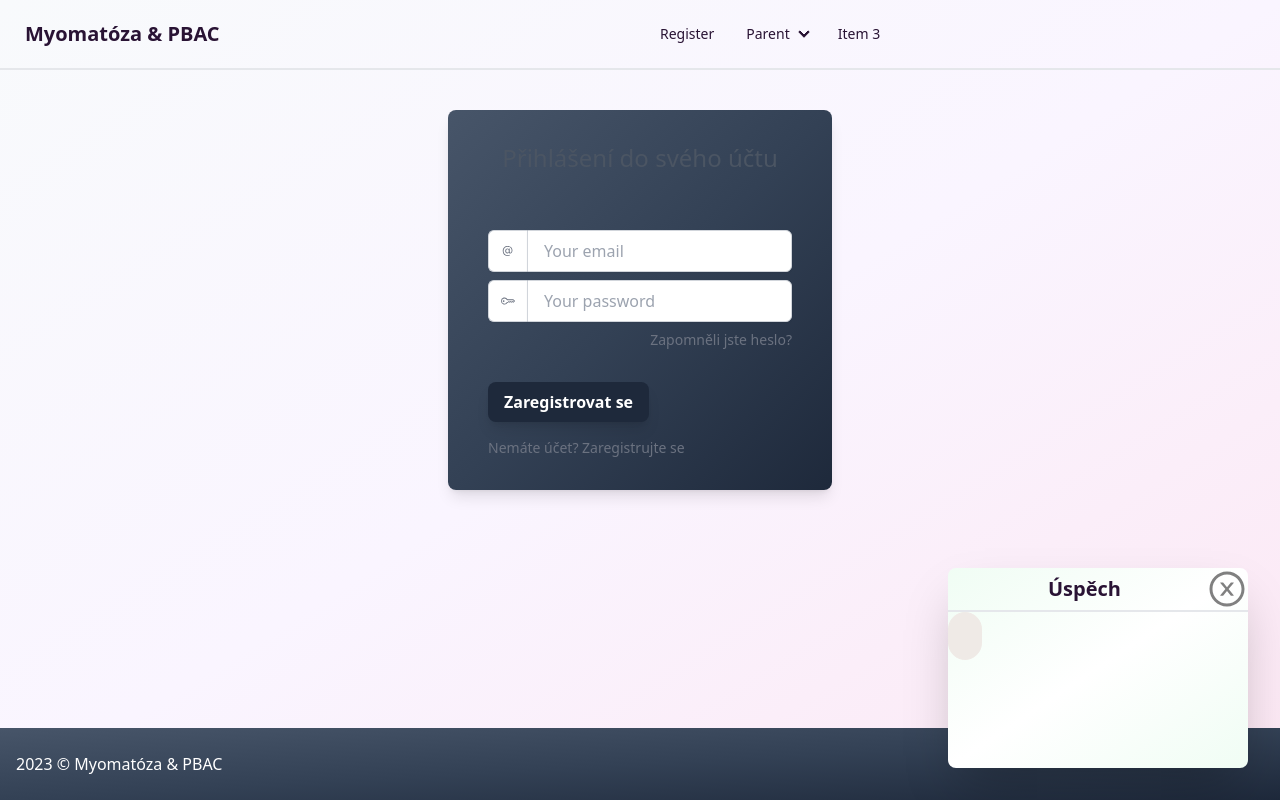
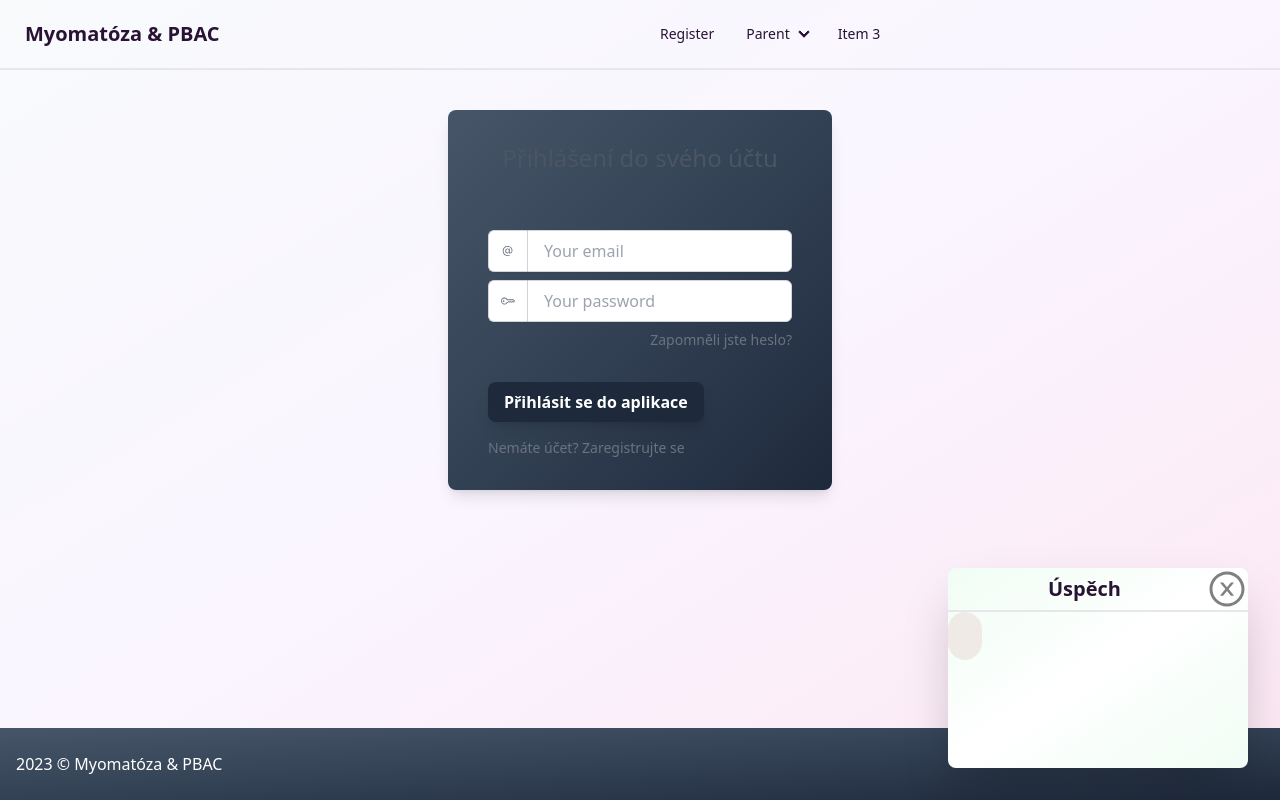
Before and after one commit to jaroslavhuss/myomatoza-pbac, a React (Vite) app in the folder apps/client/: page / in a window 1280 px wide. Built offline with nearby package versions, Linux system fonts and the light colour scheme.

Commit message:
login, register and error modified

```diff
--- a/apps/client/src/components/GlobalComponents/Error.tsx
+++ b/apps/client/src/components/GlobalComponents/Error.tsx
@@ -71,7 +71,7 @@ const GlobalErrorComponent: React.FC<IErrorGlobalState> = ({ error }) => {
             }}
           >
             <BsTrash style={{ marginTop: 4, marginRight: 6 }} />
-            Clear all errors
+            Vymazat všechna upozornění
           </button>
         </div>
       </div>
--- a/apps/client/src/components/Users/Login.tsx
+++ b/apps/client/src/components/Users/Login.tsx
@@ -58,7 +58,7 @@ const Login: React.FC<Props> = () => {
               className="py-2 px-4 focus:ring-offset-purple-200
               text-white transition ease-in duration-200 text-center text-base font-semibold focus:outline-none focus:ring-2 focus:ring-offset-2  rounded-lg bg-slate-800 shadow-lg hover:bg-slate-400"
             >
-              Zaregistrovat se
+              Přihlásit se do aplikace
             </button>
           </div>
             <div className="flex items-center mt-4">
--- a/apps/client/src/components/Users/Register.tsx
+++ b/apps/client/src/components/Users/Register.tsx
@@ -20,7 +20,7 @@ const Register: React.FC<Props> = ({}) => {
     if(!passValid){
       dispatch(setError({
         message:"Heslo musí obsahovat alespoň 8 znaků, písmeno a číslo!",
-        rawData:""
+        rawData:"Dobrým příkladem může být heslo 'ed992ske'"
       }))
       return;
     }
@@ -28,7 +28,7 @@ const Register: React.FC<Props> = ({}) => {
     if(!passMatch){
       dispatch(setError({
         message:"Hesla se neshodují",
-        rawData:""
+        rawData:"Zkontrolujte prosím, že obě hesla jsou naprosto stejná!"
       }))
       return;
     }
```
